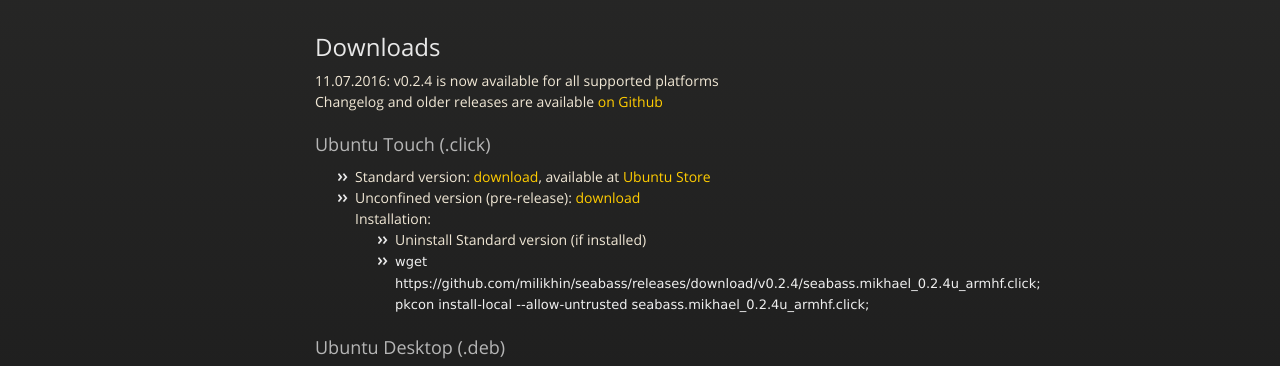
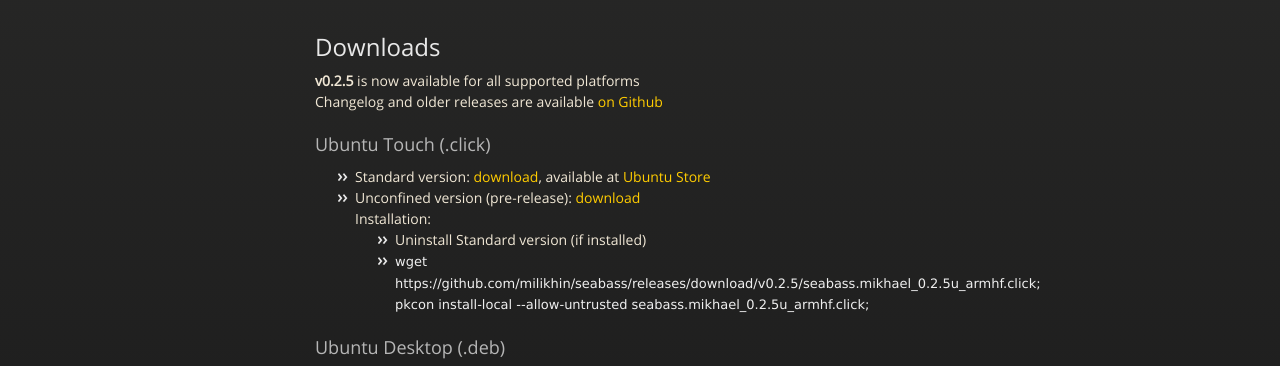
Before and after one commit to milikhin/milikhin.github.io, a plain HTML site: page index.html in a window 1280 px wide. Shown: the part 237-603 px from the top of the page. Drawn offline with Linux system fonts and the light colour scheme.

Commit message:
Update index.html

```diff
--- a/index.html
+++ b/index.html
@@ -42,7 +42,7 @@
               </a>Downloads
             </h2>
             <p>
-                11.07.2016: v0.2.4 is now available for all supported platforms
+                <b>v0.2.5</b> is now available for all supported platforms
                 <br/>Changelog and older releases are available <a href="https://github.com/milikhin/seabass/releases">on Github</a>
             </p>
             <h3>
@@ -53,11 +53,11 @@
 
             <ul>
                 <li>
-                    Standard version: <a href="https://github.com/milikhin/seabass/releases/download/v0.2.4/seabass.mikhael_0.2.4_armhf.click">download</a>, available at <a href="https://uappexplorer.com/app/seabass.mikhael">Ubuntu Store</a>
+                    Standard version: <a href="https://github.com/milikhin/seabass/releases/download/v0.2.5/seabass.mikhael_0.2.5_armhf.click">download</a>, available at <a href="https://uappexplorer.com/app/seabass.mikhael">Ubuntu Store</a>
                 </li>
                 <li>
                     Unconfined version (pre-release):
-                    <a href="https://github.com/milikhin/seabass/releases/download/v0.2.4/seabass.mikhael_0.2.4u_armhf.click">download</a>
+                    <a href="https://github.com/milikhin/seabass/releases/download/v0.2.5/seabass.mikhael_0.2.5u_armhf.click">download</a>
                     <p style="margin-bottom: 0">Installation:
                     </p>
                     <ul style="margin: 0">
@@ -66,8 +66,8 @@
                         </li>
                         <li>
                             <code>
-                                wget https://github.com/milikhin/seabass/releases/download/v0.2.4/seabass.mikhael_0.2.4u_armhf.click;
-                                <br/>pkcon install-local --allow-untrusted seabass.mikhael_0.2.4u_armhf.click;
+                                wget https://github.com/milikhin/seabass/releases/download/v0.2.5/seabass.mikhael_0.2.5u_armhf.click;
+                                <br/>pkcon install-local --allow-untrusted seabass.mikhael_0.2.5u_armhf.click;
                             </code>
                         </li>
                     </ul>
@@ -83,7 +83,7 @@
 
             <ul>
                 <li>
-                    amd64: <a href="https://github.com/milikhin/seabass/releases/download/v0.2.4/seabass.mikhael_0.2.4_amd64.deb">download</a>
+                    amd64: <a href="https://github.com/milikhin/seabass/releases/download/v0.2.5/seabass.mikhael_0.2.5_amd64.deb">download</a>
                 </li>
             </ul>
         </section>
```
